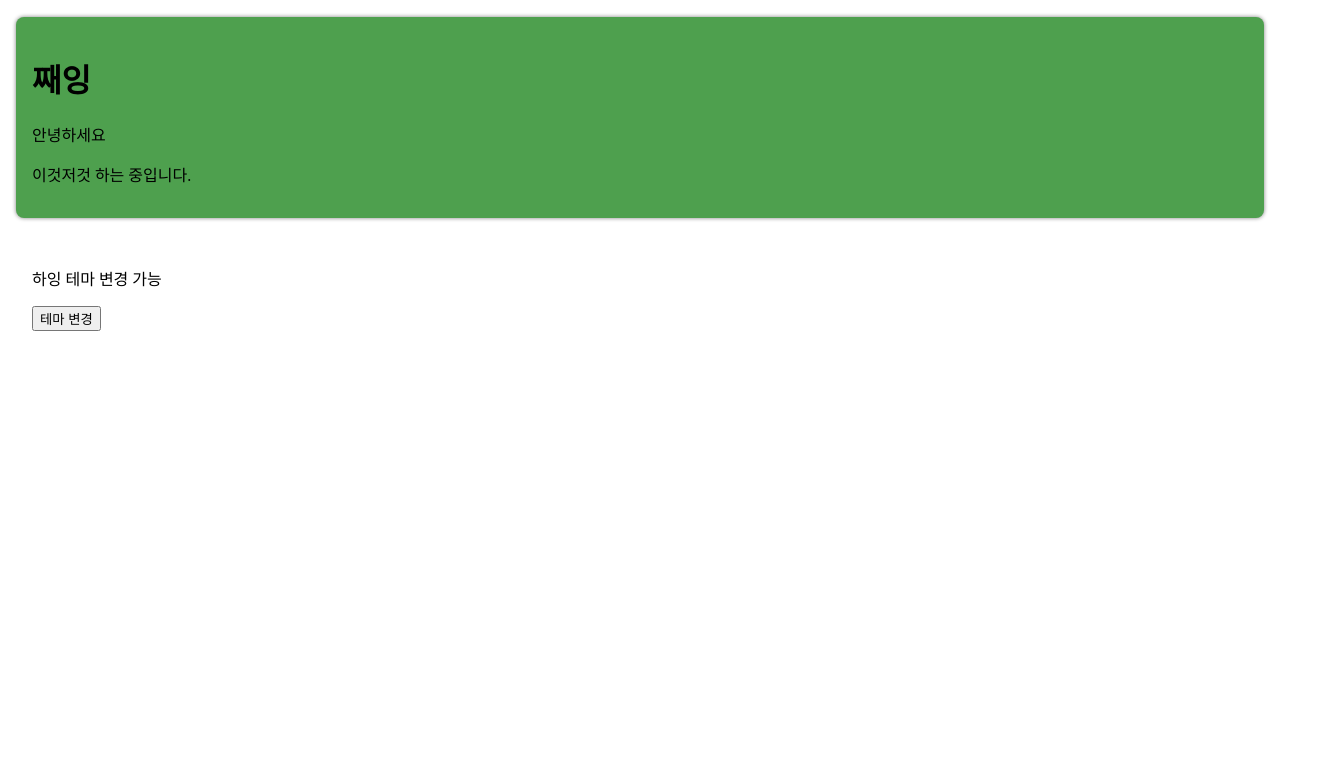
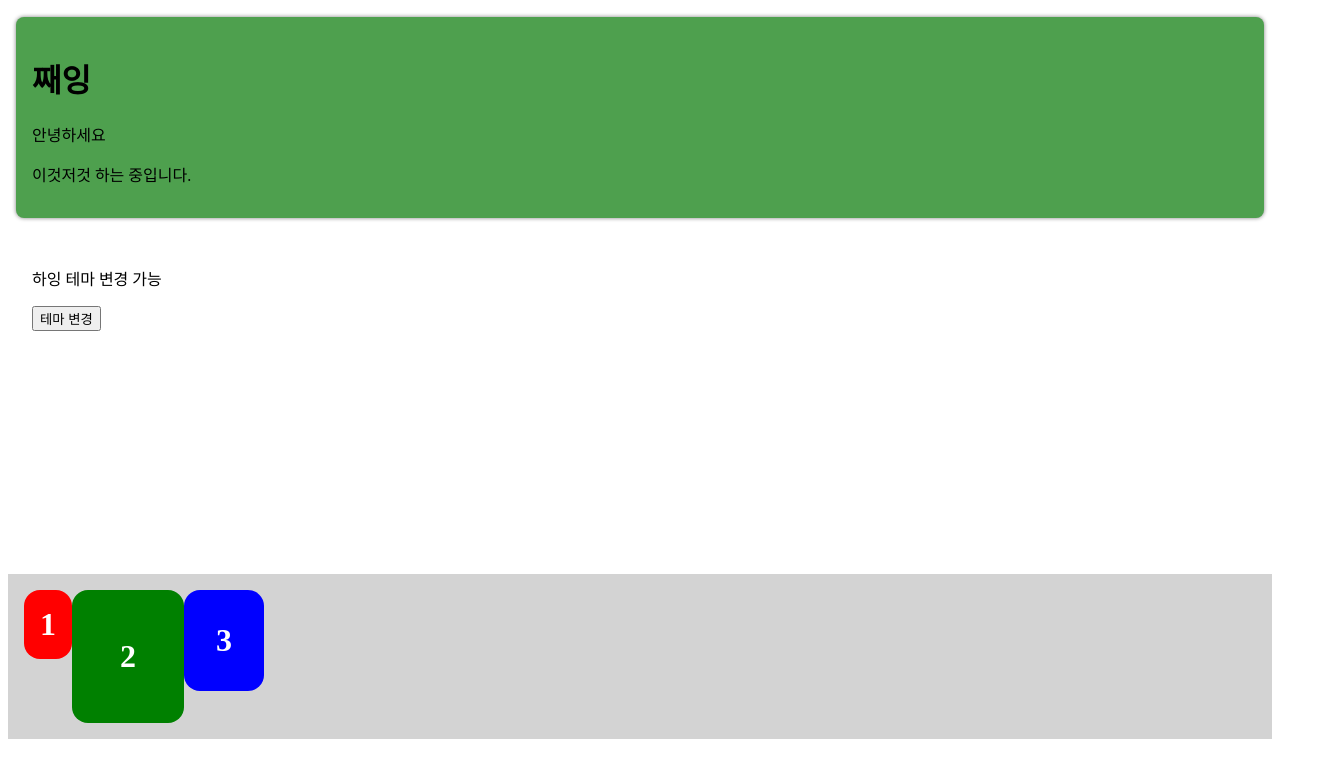
Before and after one commit to oxxun21/react_study, a React (Create React App) app: page / in a window 1280 px wide. Shown: the part 343-1121 px from the top of the page, 1336 px wide, since content can reach past the window. After the commit the page ends 1090 px from the top, so only its background shows below. Built offline with nearby package versions, Linux system fonts and the light colour scheme.

Commit message:
styled-components

```diff
--- a/package.json
+++ b/package.json
@@ -8,7 +8,8 @@
     "@testing-library/user-event": "^13.5.0",
     "react": "^18.2.0",
     "react-dom": "^18.2.0",
-    "react-scripts": "5.0.1"
+    "react-scripts": "5.0.1",
+    "styled-components": "^5.3.6"
   },
   "scripts": {
     "start": "react-scripts start",
--- a/src/App.js
+++ b/src/App.js
@@ -11,6 +11,7 @@
 import Calculator from "./exampleCode/calculator";
 import ProfileCard from "./exampleCode/ProfileCard";
 import DarkOrLight from "./exampleCode/DarkOrLight";
+import Blocks from "./exampleCode/Blocks";
 
 function App() {
   return (
@@ -20,6 +21,7 @@
       <Calculator />
       <ProfileCard />
       <DarkOrLight />
+      <Blocks />
     </React.StrictMode>
   );
 }
--- /dev/null
+++ b/src/exampleCode/Blocks.jsx
@@ -0,0 +1,56 @@
+import styled from "styled-components";
+
+const Wrapper = styled.div`
+    padding: 1rem;
+    display: flex;
+    flex-direction: row;
+    align-items: flex-start;
+    justify-content: flex-start;
+    background-color: lightgrey;
+`;
+
+const Block = styled.div`
+    padding: ${(props) => props.padding};
+    border: 1px soild black;
+    border-radius: 1rem;
+    background-color: ${(props) => props.backgroundColor};
+    color: white;
+    font-size: 2rem;
+    font-weight: bold;
+    text-align: center;
+`;
+
+const blockItems = [
+    {
+        label: "1",
+        padding: "1rem",
+        backgroundColor: "red",
+    },
+    {
+        label: "2",
+        padding: "3rem",
+        backgroundColor: "green",
+    },
+    {
+        label: "3",
+        padding: "2rem",
+        backgroundColor: "blue",
+    },
+]
+
+function Blocks(props) {
+    return (
+        <Wrapper>
+            {blockItems.map((blockItems) => {
+                return (
+                    <Block
+                        padding={blockItems.padding}
+                        backgroundColor={blockItems.backgroundColor}
+                    >{blockItems.label}</Block>
+                );
+            })}
+        </Wrapper>
+    );
+}
+
+export default Blocks;
--- a/src/exampleCode/MainContent.jsx
+++ b/src/exampleCode/MainContent.jsx
@@ -7,8 +7,8 @@
     return (
         <div
             style={{
-                width: "100vw",
-                height: "100vh",
+                width: "700px",
+                height: "300px",
                 padding: "1.5rem",
                 backgroundColor: theme == "light" ? "white" : "black",
                 color: theme == "light" ? "black" : "white",
```
Also changed, not shown: 1 other file (tests, documents, lock files or other folders).
